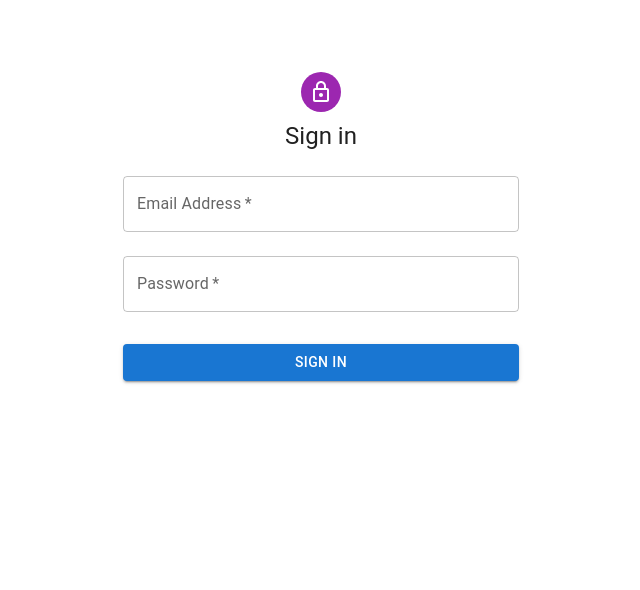
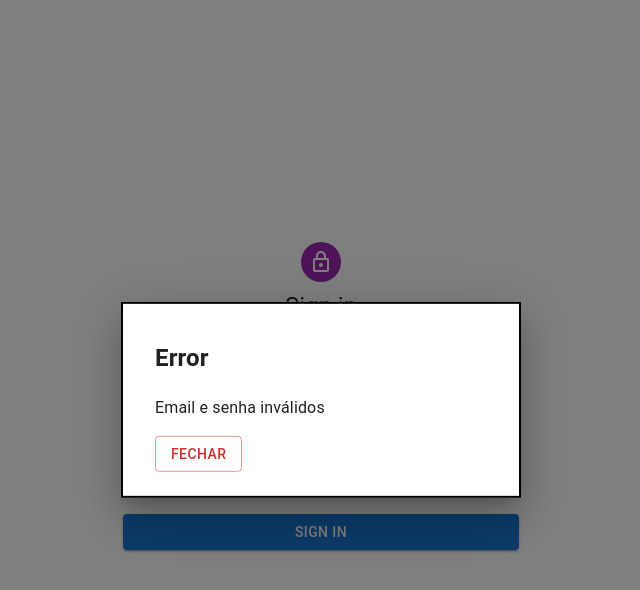
Before and after one commit to ViniciusAlexsander/validador-login, a React (Create React App) app: page / in a window 1280 px wide. Both pictures are taken after a click on the button "SIGN IN". Shown: the top 590 px of the page, without its empty margins (319-959 px from the left). Built offline with nearby package versions, Linux system fonts and the light colour scheme.

Commit message:
adding of modal  , readme update and login aligned in center

```diff
--- a/src/App.tsx
+++ b/src/App.tsx
@@ -10,33 +10,80 @@ import Container from "@mui/material/Container";
 import { createTheme, ThemeProvider } from "@mui/material/styles";
 import EmailValidator from "./Validators/Email/email";
 import PasswordValidator from "./Validators/Password/password";
+import Modal from '@mui/material/Modal';
 
 const theme = createTheme();
 
 function App() {
+
+
   const [email, setEmail] = useState("");
   const [password, setPassword] = useState("");
+
+  const [open, setOpen] = React.useState(false);
+
+  const [messageError, setMessageError] = useState("");
+
 
   const handleSubmit = () => {
     if (
       !EmailValidator.isValid(email) &&
       !PasswordValidator.isValid(password)
     ) {
-      window.alert("Email e senha inválidos");
+      setMessageError("Email e senha inválidos");
     } else if (!EmailValidator.isValid(email)) {
-      window.alert("Email inválido");
+      setMessageError("Email inválido");
     } else if (!PasswordValidator.isValid(password)) {
-      window.alert("Senha invalida");
+      setMessageError("Senha invalida");
     }
+    setOpen(true);
   };
+
+  const handleClose = () => {
+    setOpen(false);
+  };
+
+  const style = {
+    position: 'absolute' as 'absolute',
+    top: '50%',
+    left: '50%',
+    transform: 'translate(-50%, -50%)',
+    width: 400,
+    bgcolor: 'background.paper',
+    border: '2px solid #000',
+    boxShadow: 24,
+    pt: 2,
+    px: 4,
+    pb: 3,
+  };
+
+
 
   return (
     <ThemeProvider theme={theme}>
-      <Container component="main" maxWidth="xs">
+      <Container component="main" maxWidth="xs" sx={{
+        display: "flex",
+        alignItems: "center",
+        height: "100vh"
+      }} >
         <CssBaseline />
+        <Modal
+          open={open}
+          aria-labelledby="parent-modal-title"
+          aria-describedby="parent-modal-description"
+        >
+          <Box sx={{ ...style, width: 400 }}>
+            <h2 id="parent-modal-title">Error</h2>
+            <p id="parent-modal-description">
+              {messageError}
+            </p>
+            <Button
+              onClick={handleClose} variant="outlined" color="error"
+            > Fechar </Button>
+          </Box>
+        </Modal>
         <Box
           sx={{
-            marginTop: 8,
             display: "flex",
             flexDirection: "column",
             alignItems: "center",
--- a/src/Validators/Email/email.ts
+++ b/src/Validators/Email/email.ts
@@ -2,7 +2,7 @@ import IValidator from "../IValidator";
 
 class EmailValidator implements IValidator {
   isValid(email: string): boolean {
-    return /^\w+([.-]?\w+)*@\w+([\.-]?\w+)*(\.\w{2,3})+$/.test(email);
+    return /^\w+([.-]?\w+)*@\w+([.-]?\w+)*(\.\w{2,3})+$/.test(email);
   }
 }
 
```
Also changed, not shown: 2 other files (tests, documents, lock files or other folders).
